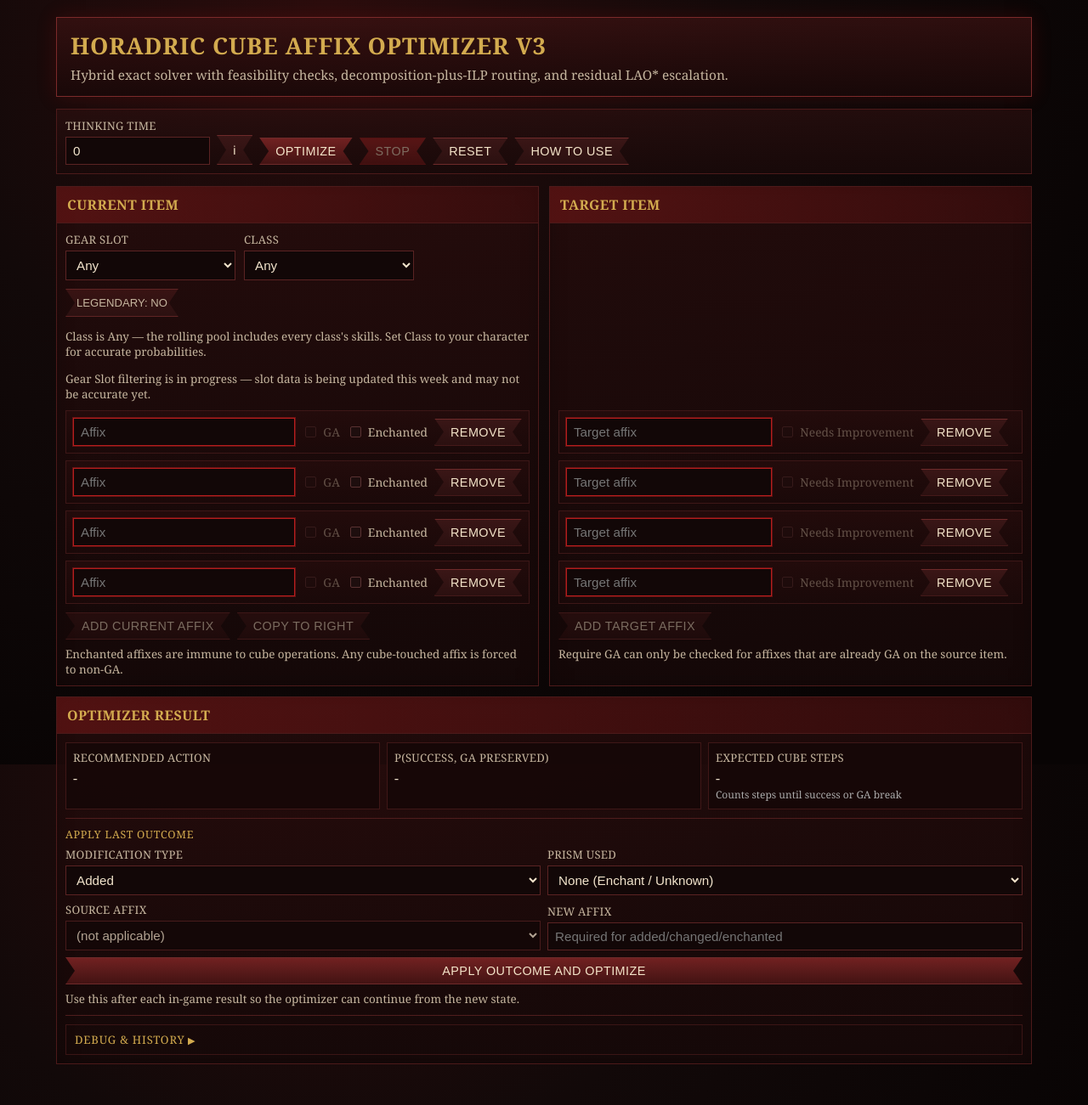
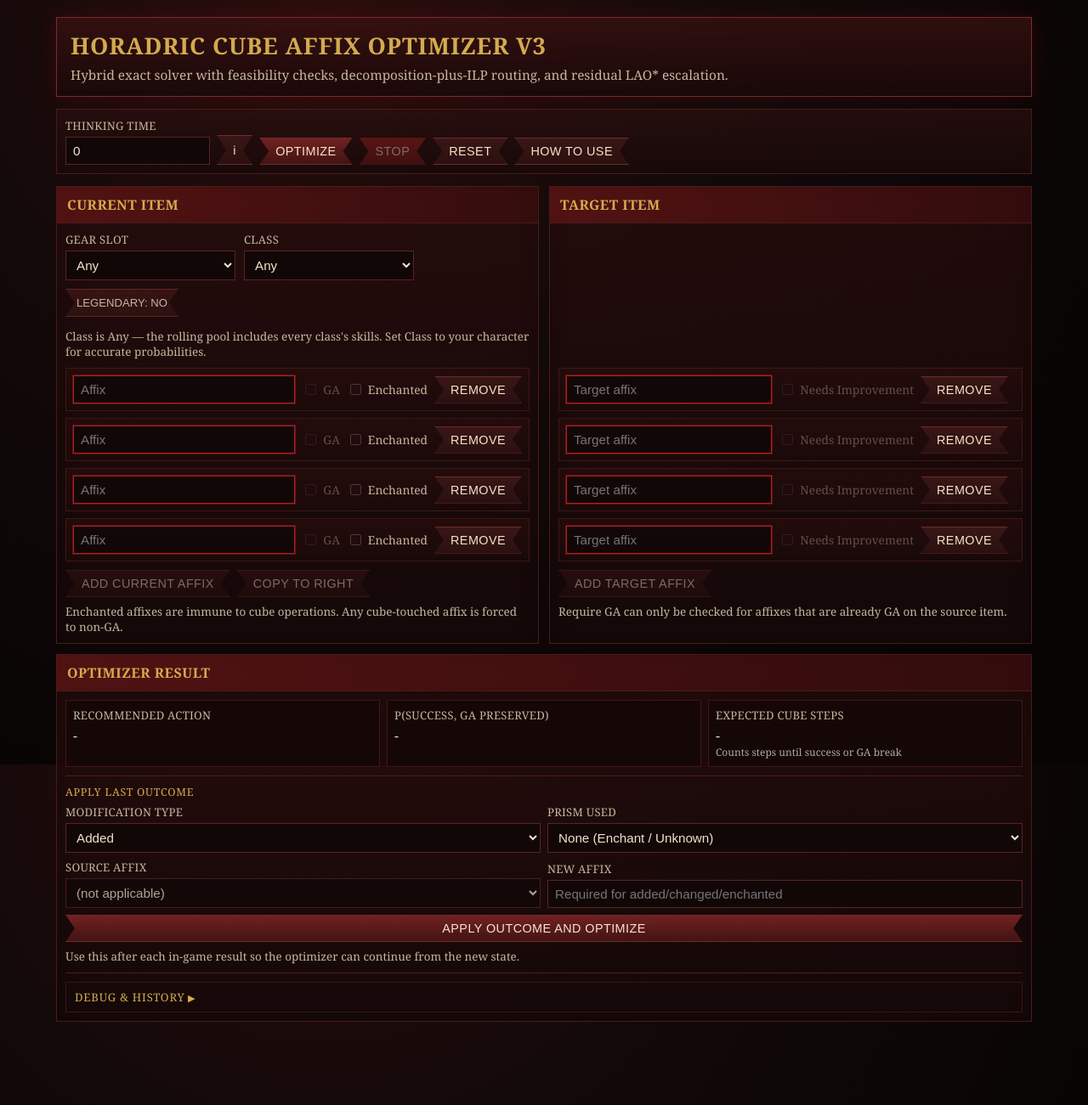
Before and after one commit to slaymaker1907/slaymaker1907.github.io, a Jekyll site: the page built from d4cubeoptim/index.html, in a window 1280 px wide. Shown: the whole page at 85% size. Built offline with Jekyll 4.4.1, drawn with Linux system fonts in a browser that asks for light colours; after the commit the page ends 1251 px from its top, so only the background shows below that.

Commit message:
Validate and update gear slot limitations
Co-Authored-By: Claude Sonnet 4.6 <noreply@anthropic.com>

```diff
--- a/d4cubeoptim/gear-slot-legality.js
+++ b/d4cubeoptim/gear-slot-legality.js
@@ -299,6 +299,7 @@
     "1H Weapon": Object.freeze([
       "Mainstat",
       "Maximum Life",
+      "Maximum Resource",
       "Weapon Damage",
       "All Damage",
       "Attack Speed",
@@ -320,6 +321,7 @@
     "2H Weapon": Object.freeze([
       "Mainstat",
       "Maximum Life",
+      "Maximum Resource",
       "Weapon Damage",
       "All Damage",
       "Attack Speed",
--- a/d4cubeoptim/index.html
+++ b/d4cubeoptim/index.html
@@ -633,9 +633,6 @@ permalink: /d4cubeoptim/
 						<button id="legendary-toggle" class="toggle">Legendary: No</button>
 						<p id="class-any-warning" class="legend" style="display:none; flex-basis: 100%; margin: 4px 0 0;">
 							Class is Any — the rolling pool includes every class's skills. Set Class to your character for accurate probabilities.
-						</p>
-						<p id="gear-slot-warning" class="legend" style="display:none; flex-basis: 100%; margin: 4px 0 0;">
-							Gear Slot filtering is in progress — slot data is being updated this week and may not be accurate yet.
 						</p>
 					</div>
 
@@ -976,7 +973,6 @@ permalink: /d4cubeoptim/
 			gearSlot: document.getElementById("gear-slot"),
 			characterClass: document.getElementById("character-class"),
 			classAnyWarning: document.getElementById("class-any-warning"),
-			gearSlotWarning: document.getElementById("gear-slot-warning"),
 			legendaryToggle: document.getElementById("legendary-toggle"),
 
 			currentAffixes: document.getElementById("current-affixes"),
```
Also changed, not shown: other parts of d4cubeoptim/index.html (+0 -4 lines).
